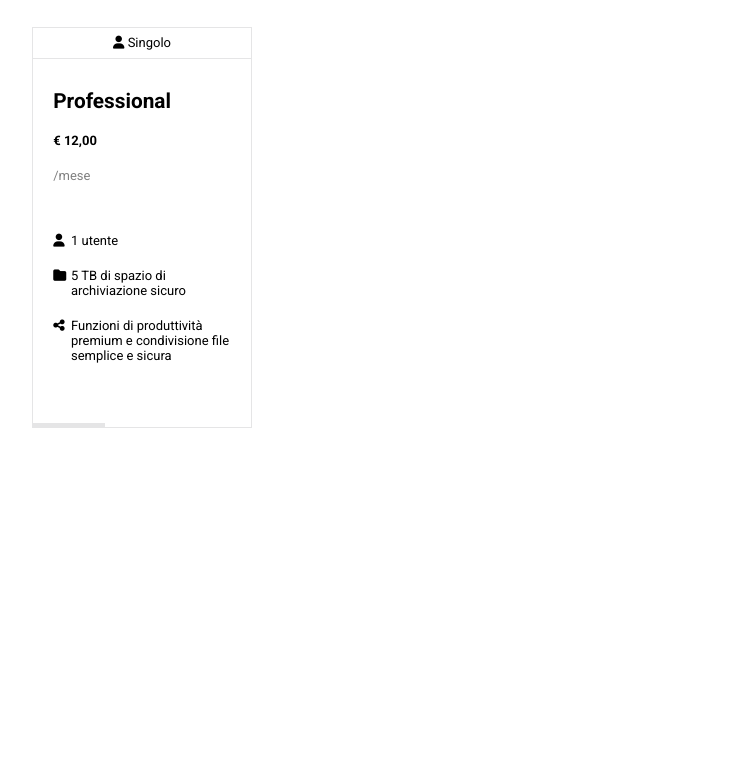
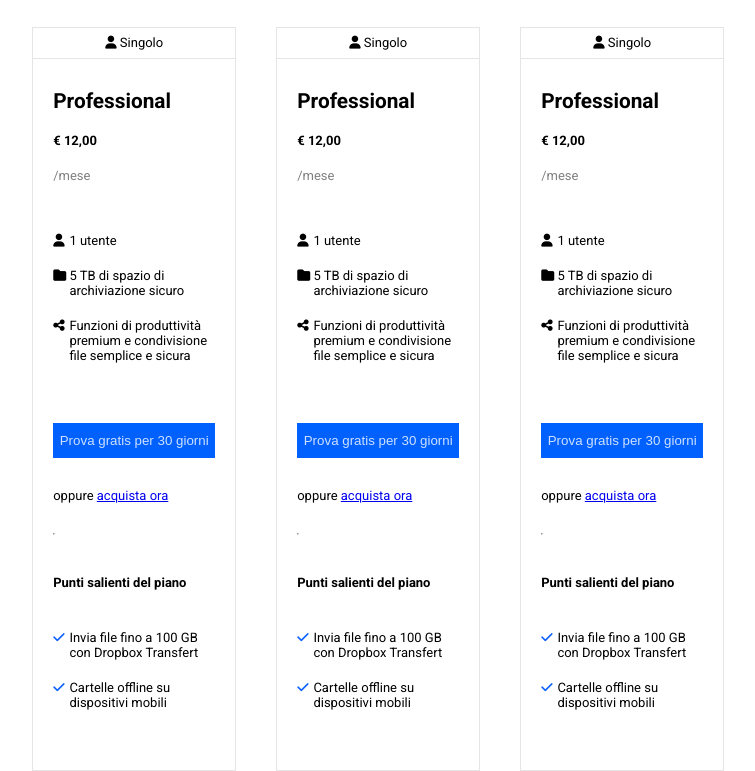
Before and after one commit to AntonioDiBari/htmlcss-dropbox, a plain HTML site: page index.html in a window 1280 px wide. Shown: the part 192-963 px from the top of the page, without its empty margins (275-1030 px from the left). Before the commit the page ends 800 px from the top, so only its background shows below. Drawn offline with Linux system fonts and the light colour scheme.

Commit message:
feat: sezione centrale

```diff
--- a/css/style.css
+++ b/css/style.css
@@ -178,6 +178,16 @@ h1 {
   flex-wrap: wrap;
   margin: 40px 0;
 }
+
+.box-prezzo-info > .button-blu {
+  width: 100%;
+  padding: 10px 0px;
+  margin-bottom: 30px;
+}
+
+hr {
+  margin: 30px 160px 40px 0;
+}
 /* SEZIONE QUADRATI */
 /* .client-logo {
   display: flex;
--- a/index.html
+++ b/index.html
@@ -100,10 +100,103 @@
                   Funzioni di produttivit&agrave; premium e condivisione file
                   semplice e sicura
                 </div>
+              </div>
+              <button class="button-blu">Prova gratis per 30 giorni</button>
+              oppure <a href="#">acquista ora</a>
+              <hr />
+              <h4>Punti salienti del piano</h4>
+              <div class="description">
+                <div class="small-icon">
+                  <i class="fa-solid fa-check" style="color: #0b60ff"></i>
+                </div>
+                <div class="text">
+                  Invia file fino a 100 GB con Dropbox Transfert
+                </div>
+                <div class="small-icon">
+                  <i class="fa-solid fa-check" style="color: #0b60ff"></i>
+                </div>
+                <div class="text">Cartelle offline su dispositivi mobili</div>
+              </div>
             </div>
           </div>
-          <div class="box-prezzo"></div>
-          <div class="box-prezzo"></div>
+          <div class="box-prezzo">
+            <div class="target"><i class="fa-solid fa-user"></i> Singolo</div>
+            <div class="box-prezzo-info">
+              <ul class="box-title">
+                <li><h3>Professional</h3></li>
+                <li>&euro; 12,00</li>
+                <li>/mese</li>
+              </ul>
+              <div class="description">
+                <div class="small-icon"><i class="fa-solid fa-user"></i></div>
+                <div class="text">1 utente</div>
+                <div class="small-icon"><i class="fa-solid fa-folder"></i></div>
+                <div class="text">5 TB di spazio di archiviazione sicuro</div>
+                <div class="small-icon">
+                  <i class="fa-solid fa-share-nodes"></i>
+                </div>
+                <div class="text">
+                  Funzioni di produttivit&agrave; premium e condivisione file
+                  semplice e sicura
+                </div>
+              </div>
+              <button class="button-blu">Prova gratis per 30 giorni</button>
+              oppure <a href="#">acquista ora</a>
+              <hr />
+              <h4>Punti salienti del piano</h4>
+              <div class="description">
+                <div class="small-icon">
+                  <i class="fa-solid fa-check" style="color: #0b60ff"></i>
+                </div>
+                <div class="text">
+                  Invia file fino a 100 GB con Dropbox Transfert
+                </div>
+                <div class="small-icon">
+                  <i class="fa-solid fa-check" style="color: #0b60ff"></i>
+                </div>
+                <div class="text">Cartelle offline su dispositivi mobili</div>
+              </div>
+            </div>
+          </div>
+          <div class="box-prezzo">
+            <div class="target"><i class="fa-solid fa-user"></i> Singolo</div>
+            <div class="box-prezzo-info">
+              <ul class="box-title">
+                <li><h3>Professional</h3></li>
+                <li>&euro; 12,00</li>
+                <li>/mese</li>
+              </ul>
+              <div class="description">
+                <div class="small-icon"><i class="fa-solid fa-user"></i></div>
+                <div class="text">1 utente</div>
+                <div class="small-icon"><i class="fa-solid fa-folder"></i></div>
+                <div class="text">5 TB di spazio di archiviazione sicuro</div>
+                <div class="small-icon">
+                  <i class="fa-solid fa-share-nodes"></i>
+                </div>
+                <div class="text">
+                  Funzioni di produttivit&agrave; premium e condivisione file
+                  semplice e sicura
+                </div>
+              </div>
+              <button class="button-blu">Prova gratis per 30 giorni</button>
+              oppure <a href="#">acquista ora</a>
+              <hr />
+              <h4>Punti salienti del piano</h4>
+              <div class="description">
+                <div class="small-icon">
+                  <i class="fa-solid fa-check" style="color: #0b60ff"></i>
+                </div>
+                <div class="text">
+                  Invia file fino a 100 GB con Dropbox Transfert
+                </div>
+                <div class="small-icon">
+                  <i class="fa-solid fa-check" style="color: #0b60ff"></i>
+                </div>
+                <div class="text">Cartelle offline su dispositivi mobili</div>
+              </div>
+            </div>
+          </div>
         </div>
       </section>
 
```
